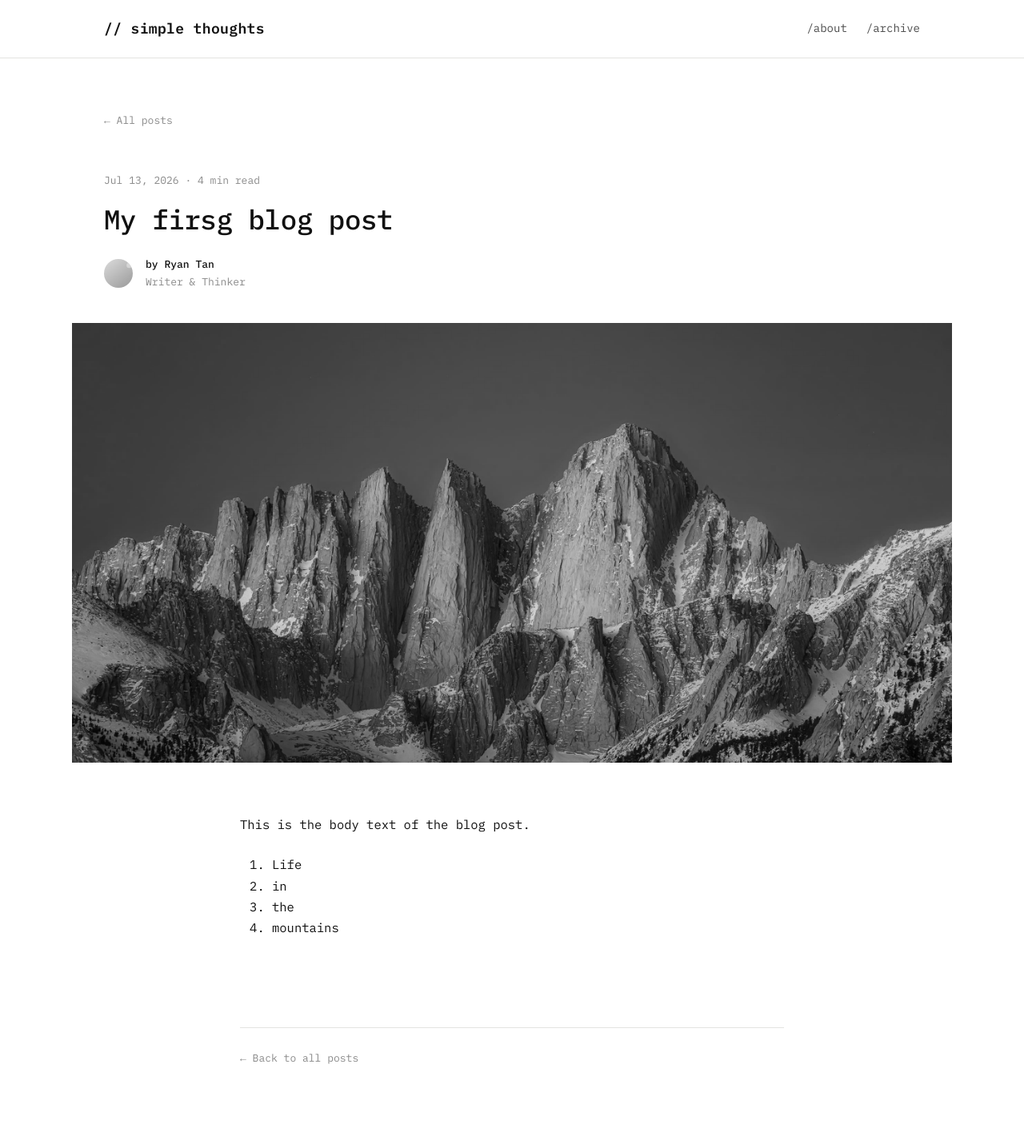
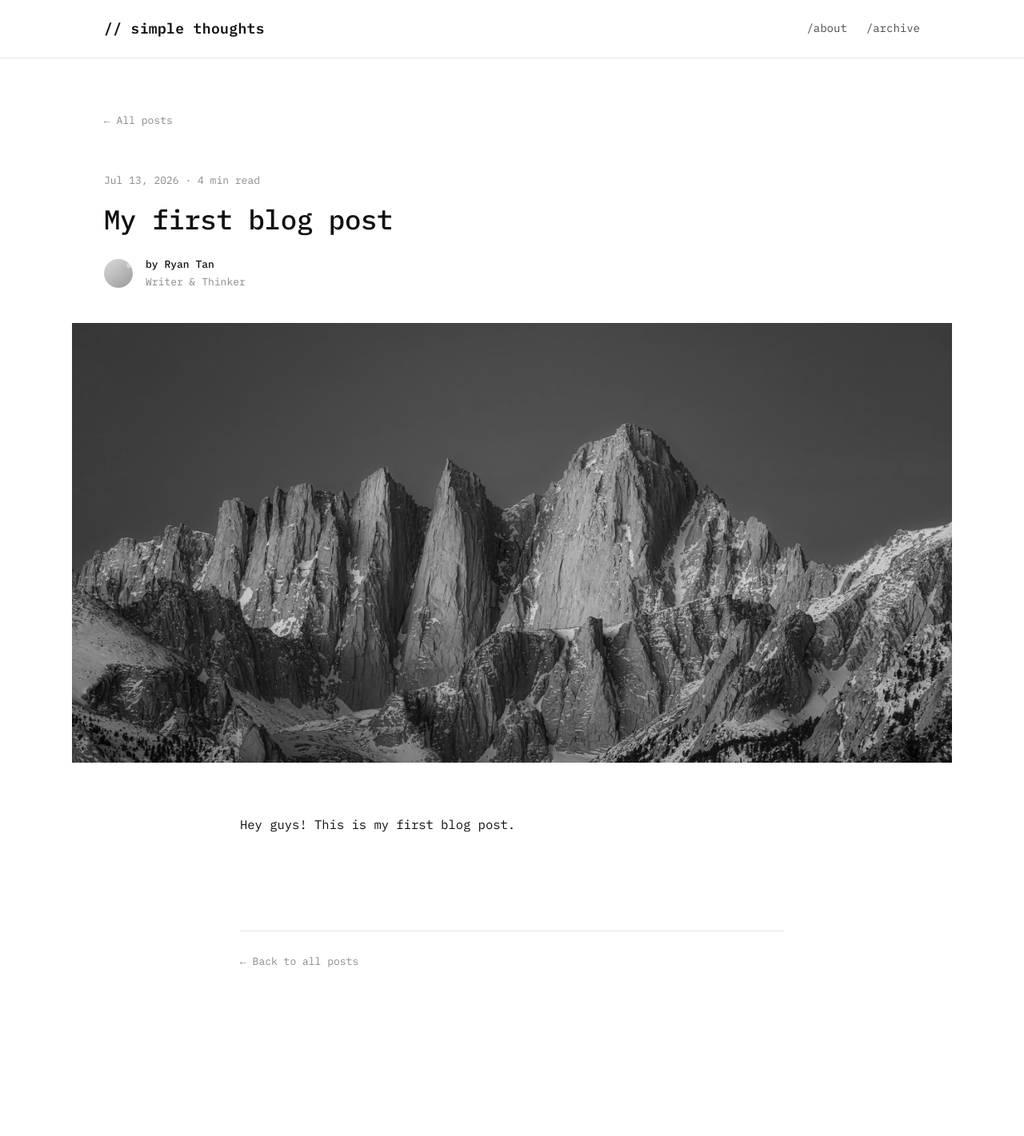
Before and after one commit to Ryan1731/merlion-diaries, an Eleventy site: page src/posts/new-blog-post.md in a window 1280 px wide. Shown: the top 1421 px of the page at 80% size. Built offline with nearby package versions, Linux system fonts and the light colour scheme; Eleventy itself is replaced by a stand-in of ours; files that its build step writes are made by us from their sources.

Commit message:
Update Posts “new-blog-post”

```diff
--- a/src/posts/new-blog-post.md
+++ b/src/posts/new-blog-post.md
@@ -1,19 +1,12 @@
 ---
 layout: post.njk
-title: My firsg blog post
+title: My first blog post
 date: 2026-07-13
 readTime: 4
 tags:
   - Life
 image: /assets/images/venti-views.jpg
 imageAlt: Mountain
-excerpt: The life in the mountains
+excerpt: The beginning of a journey.
 ---
-This is the body text of the blog post.
-
-
-
-1. Life
-2. in
-3. the
-4. mountains
+Hey guys! This is my first blog post.
```
